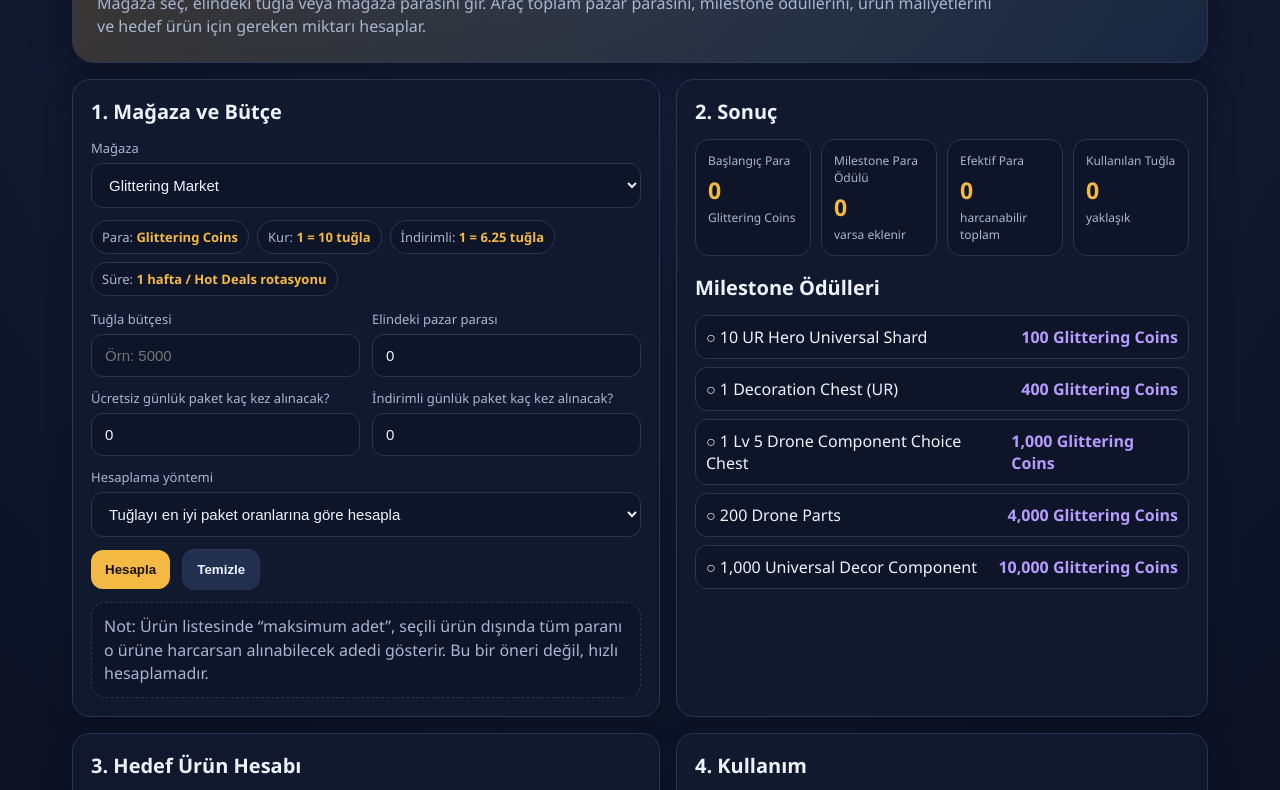
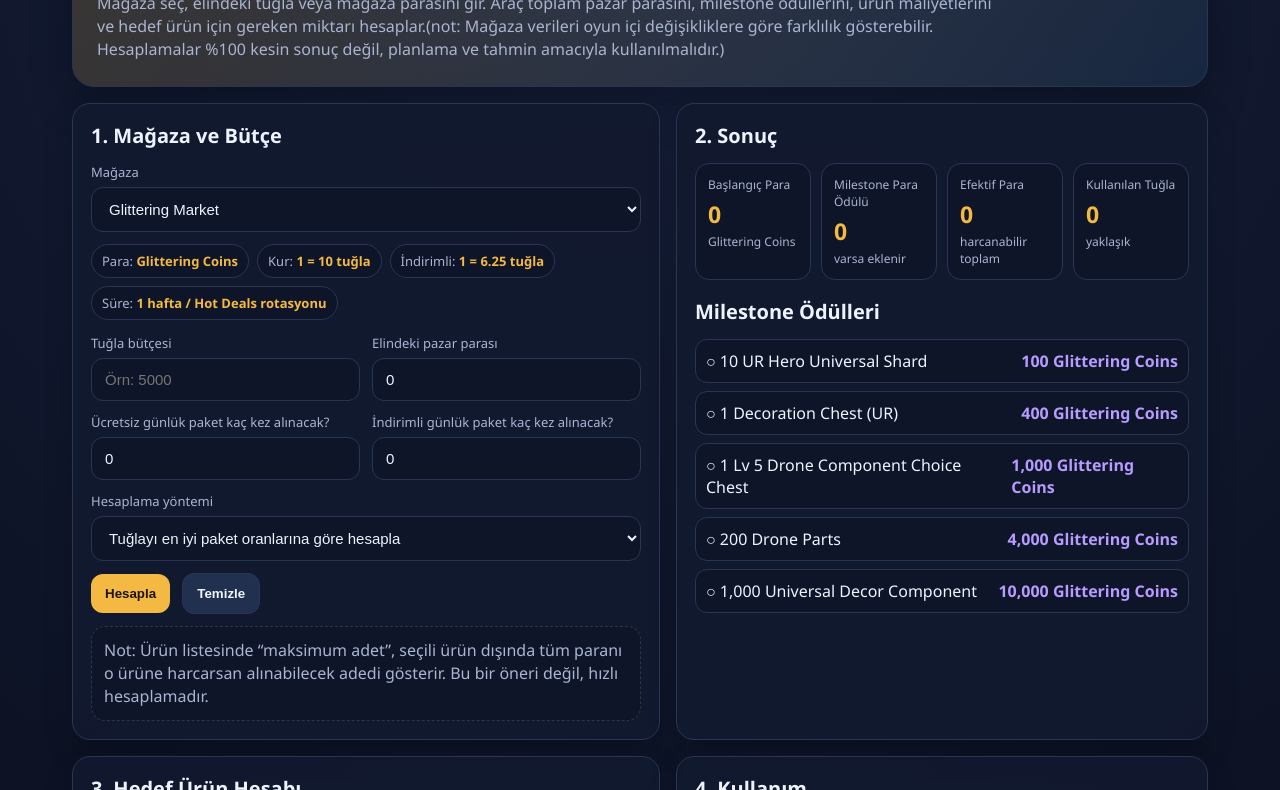
Before and after one commit to Valar-Ozy/last_war_store_calculator, a plain HTML site: page index.html in a window 1280 px wide. Shown: the part 109-899 px from the top of the page. Drawn offline with Linux system fonts and the light colour scheme.

Commit message:
Update index.html

```diff
--- a/index.html
+++ b/index.html
@@ -23,7 +23,7 @@ h2{font-size:20px;margin:0 0 14px}.row{display:grid;grid-template-columns:1fr 1f
 <div class="wrap">
   <section class="hero">
     <h1>Last War Store Calculator</h1>
-    <div class="sub">Mağaza seç, elindeki tuğla veya mağaza parasını gir. Araç toplam pazar parasını, milestone ödüllerini, ürün maliyetlerini ve hedef ürün için gereken miktarı hesaplar.</div>
+    <div class="sub">Mağaza seç, elindeki tuğla veya mağaza parasını gir. Araç toplam pazar parasını, milestone ödüllerini, ürün maliyetlerini ve hedef ürün için gereken miktarı hesaplar.(not: Mağaza verileri oyun içi değişikliklere göre farklılık gösterebilir. Hesaplamalar %100 kesin sonuç değil, planlama ve tahmin amacıyla kullanılmalıdır.)</div>
   </section>
 
   <div class="grid">
```
